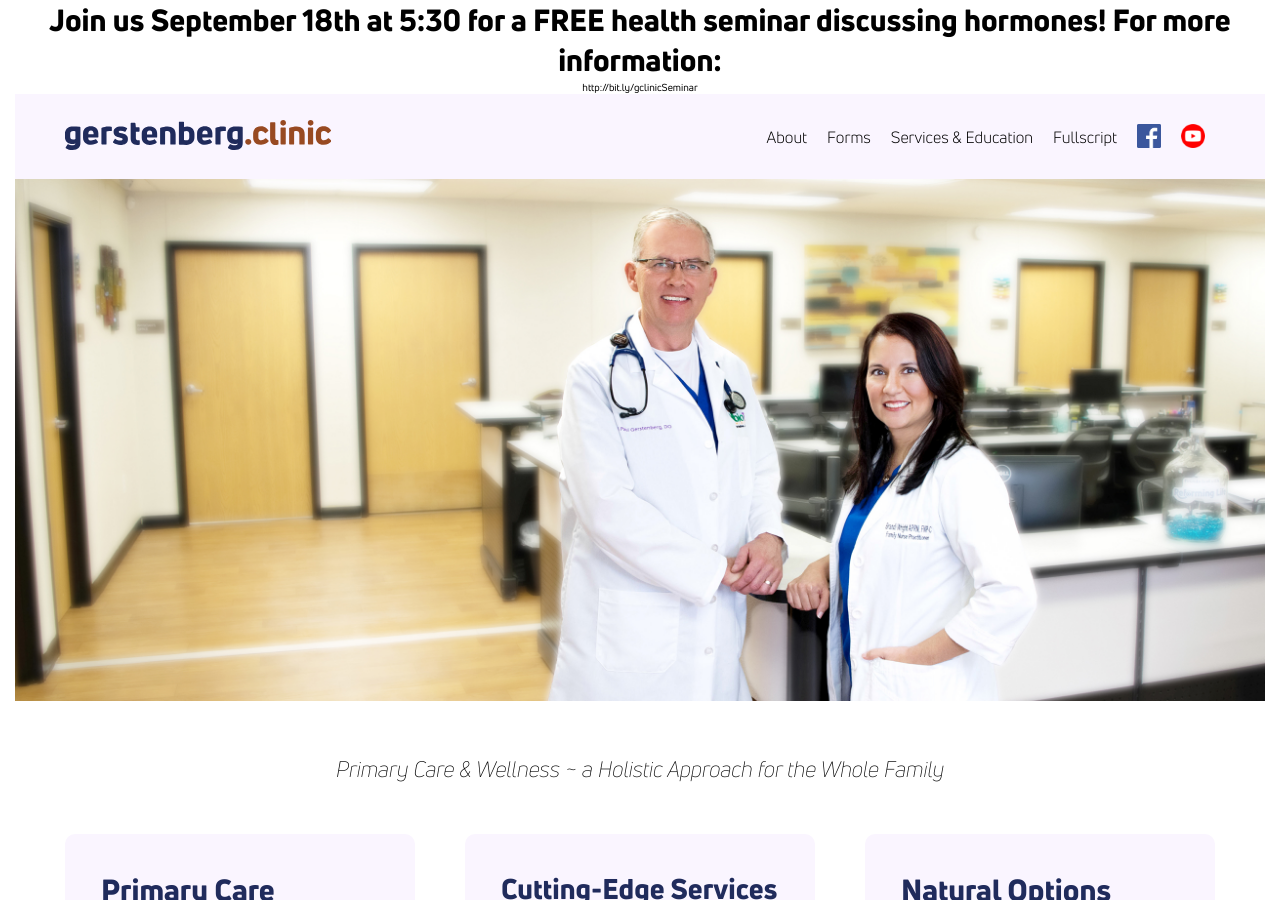
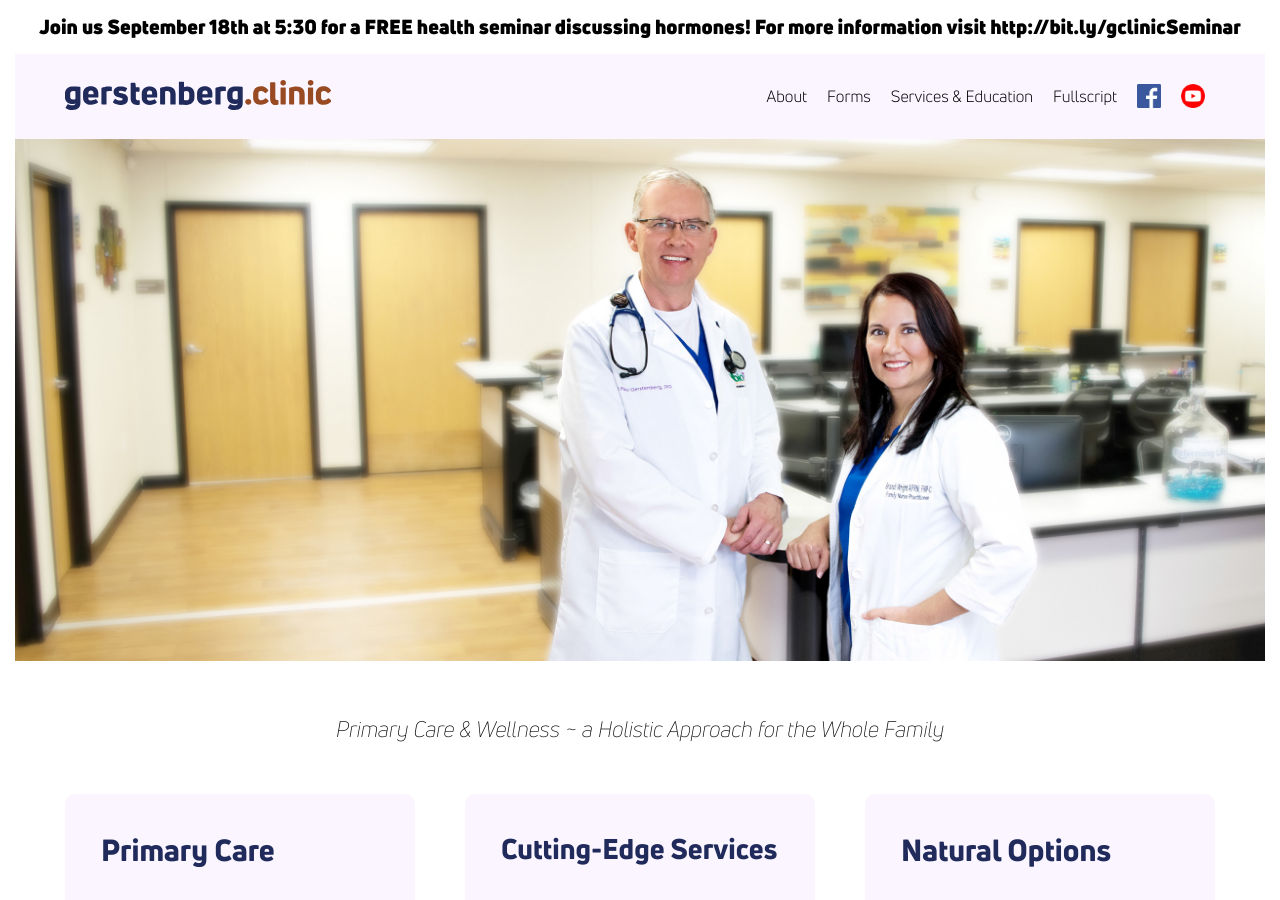
Before and after one commit to theneverwoods/gerstenberg.clinic, a Jekyll site: the page built from index.html, in a window 1280 px wide and 900 px high. Built offline with Jekyll 4.4.1, drawn with Linux system fonts in a browser that asks for light colours; comment, search, counter and statistics services are not loaded.

Commit message:
Update default.html

```diff
--- a/_layouts/default.html
+++ b/_layouts/default.html
@@ -36,8 +36,7 @@
 
     <!-- Event banner -->
     <div class="alert alert-dismissible alert-info" align="center">
-      <h2>Join us September 18th at 5:30 for a FREE health seminar discussing hormones! For more information:</h2>
-      <a>http://bit.ly/gclinicSeminar</a>
+      <h1>Join us September 18th at 5:30 for a FREE health seminar discussing hormones! For more information visit <a>http://bit.ly/gclinicSeminar</a></h1>
     </div>
 
     <div class="container">
```
